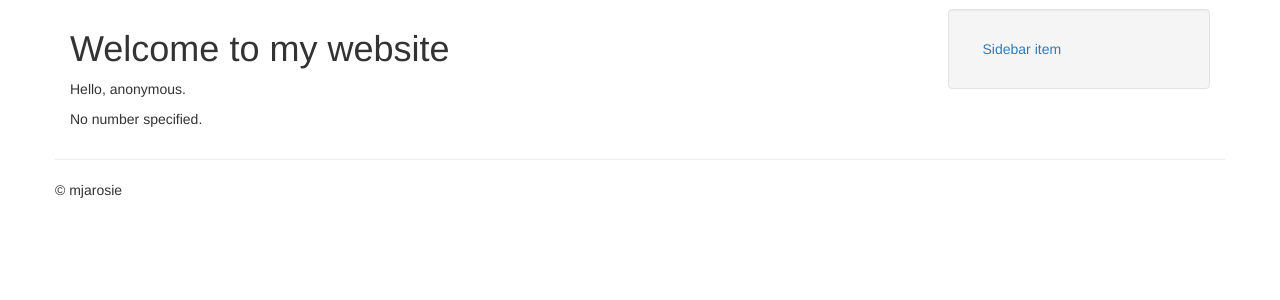
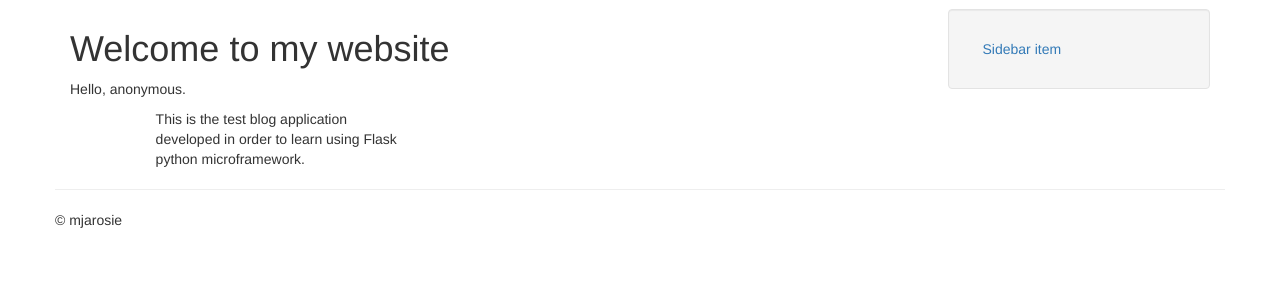
Before and after one commit to mjarosie/flask_blog, a Flask app: page / in a window 1280 px wide. Shown: the part 51-351 px from the top of the page. Run offline with Flask 2, Linux system fonts and the light colour scheme; some libraries are stand-ins or nearby versions.

Commit message:
Sorting list of tags alphabetically on the entry detail view. Changed homepage. Displaying only entries with status 'public'. Changed bootstrap theme.

```diff
--- a/entries/blueprint.py
+++ b/entries/blueprint.py
@@ -31,6 +31,8 @@ def tag_detail(slug):
 def detail(slug):
     """Show the given entry."""
     entry = Entry.query.filter(Entry.slug == slug).first_or_404()
+    # print(entry.tags.order_by(Tag.name.desc()).all())
+    # entry.tags = entry.tags.order_by(Tag.name.desc()).all()
     return render_template('entries/detail.html', entry=entry)
 
 
@@ -38,5 +40,5 @@ def entry_list(template, query, **context):
     """Filter a given query by 'q' parameter and insert it into given template."""
     search = request.args.get('q')
     if search:
-        query = query.filter((Entry.body.contains(search)) | (Entry.title.contains(search)))
+        query = query.filter(Entry.status == Entry.STATUS_PUBLIC & ((Entry.body.contains(search)) | (Entry.title.contains(search))))
     return object_list(template, query, **context)
--- a/entries/templates/entries/detail.html
+++ b/entries/templates/entries/detail.html
@@ -9,10 +9,11 @@
 
 {% block content_title %} {{ entry.title }} {% endblock %}
 
+<!-- List all the tags connected with the entry, sorted in alphabetical order. -->
 {% block sidebar %}
     <ul class="well nav nav-list">
         <li><h4>Tags</h4></li>
-        {% for tag in entry.tags %}
+        {% for tag in entry.tags|sort(attribute='name') %}
             <li><a href="{{ url_for('entries.tag_detail', slug=tag.slug) }}">{{ tag.name }}</a></li>
         {% endfor %}
     </ul>
--- a/models.py
+++ b/models.py
@@ -18,7 +18,6 @@ class Entry(db.Model):
     It does have a title, body, time of creation and publication.
     It can be tagged."""
 
-
     STATUS_PUBLIC = 0
     STATUS_DRAFT = 1
 
@@ -29,7 +28,7 @@ class Entry(db.Model):
     status = db.Column(db.SmallInteger, default=STATUS_PUBLIC)
     created_timestamp = db.Column(db.DateTime, default=datetime.datetime.now)
     modified_timestamp = db.Column(db.DateTime, default=datetime.datetime.now, onupdate=datetime.datetime.now)
-    tags = db.relationship('Tag', secondary=entry_tags, backref=db.backref('entries', lazy='dynamic'))
+    tags = db.relationship('Tag', secondary=entry_tags, lazy='dynamic', backref=db.backref('entries', lazy='dynamic'))
 
     def __init__(self, *args, **kwargs):
         super(Entry, self).__init__(*args, **kwargs)  # Call parent constructor.
--- a/templates/base.html
+++ b/templates/base.html
@@ -3,7 +3,7 @@
 <head>
     <meta charset="UTF-8">
     <title>{% block title %} {% endblock %} | Blog site</title>
-    <link rel="stylesheet" href="https://maxcdn.bootstrapcdn.com/bootstrap/3.3.7/css/bootstrap.min.css">
+    <link rel="stylesheet" href="https://maxcdn.bootstrapcdn.com/bootswatch/3.3.7/slate/bootstrap.min.css">
     <style type="text/css">
         body { padding-top: 60px; }
     </style>
--- a/templates/homepage.html
+++ b/templates/homepage.html
@@ -4,16 +4,6 @@
 
 {% block content %}
     <p>Hello, {{ name|default('anonymous', True) }}.</p>
-    {% if number %}
-        <p>Your number is {{ number|int }} </p>
-        <ul>
-            {% for i in range(number|int) %}
-                {% if i is divisibleby 2 %}
-                    <li> {{ i }} </li>
-                {% endif %}
-            {% endfor %}
-        </ul>
-    {% else %}
-        <p>No number specified.</p>
-    {% endif %}
+    <div class="col-md-1"></div>
+    <div class="col-md-4">This is the test blog application developed in order to learn using Flask python microframework.</div>
 {% endblock %}
```
